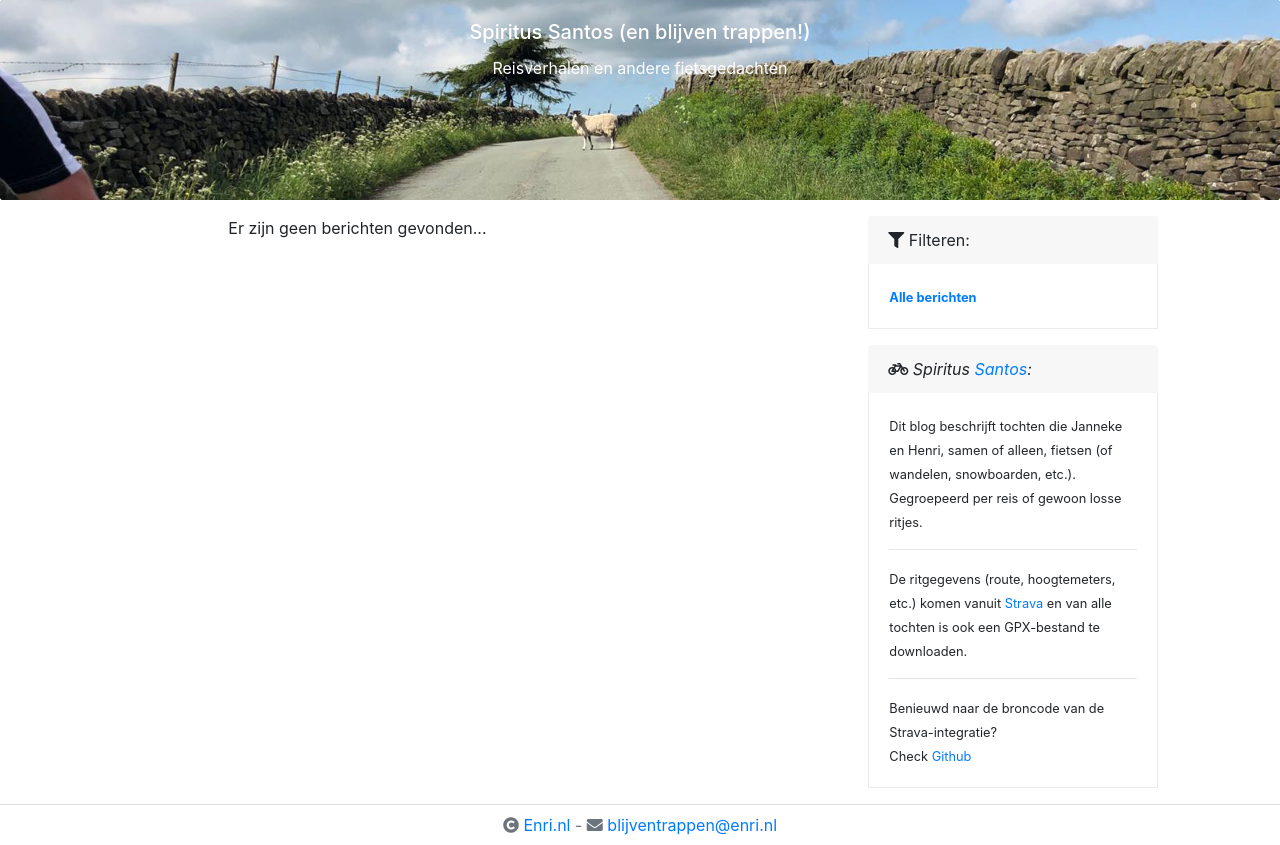
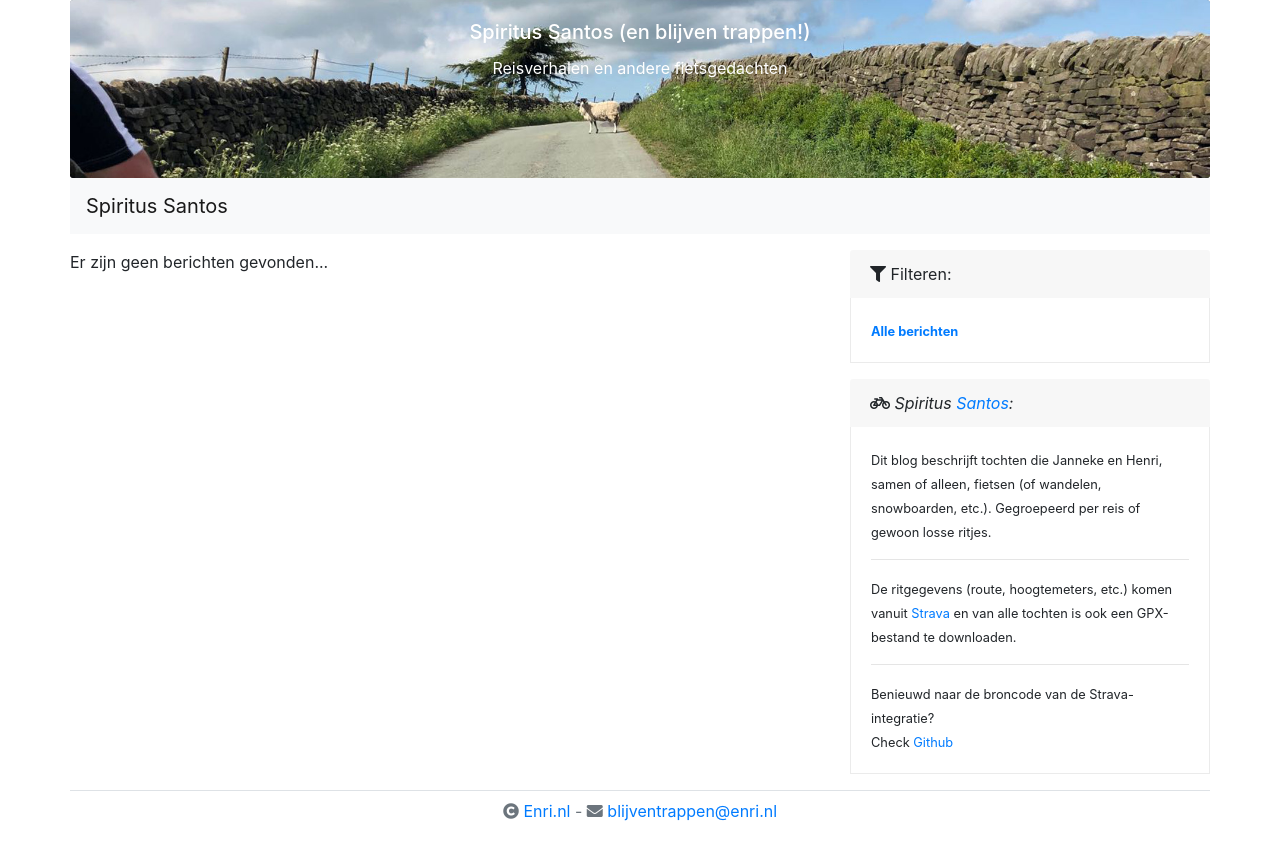
Before and after one commit to aiolos/streber, a Symfony app: template templates/views/blog/index.html.twig in a window 1280 px wide. After the commit the page ends 821 px from the top, so only its background shows below. Run offline with Twig, Linux system fonts and the light colour scheme; the template is opened without the code that fills it, so the values that code supplies are empty; some libraries are stand-ins or nearby versions.

Commit message:
Improve navigation

```diff
--- a/templates/blog.html.twig
+++ b/templates/blog.html.twig
@@ -5,23 +5,25 @@
         <meta name="viewport" content="width=device-width, initial-scale=1">
         <title>{% block title %}Spiritus Santos en Blijven trappen!{% endblock %}</title>
         {% block stylesheets %}{% endblock %}
-        <link rel="stylesheet" href="https://use.fontawesome.com/releases/v5.8.1/css/all.css" integrity="sha384-50oBUHEmvpQ+1lW4y57PTFmhCaXp0ML5d60M1M7uH2+nqUivzIebhndOJK28anvf" crossorigin="anonymous">        <link rel="stylesheet" href="https://stackpath.bootstrapcdn.com/bootstrap/4.1.2/css/bootstrap.min.css" integrity="sha384-Smlep5jCw/wG7hdkwQ/Z5nLIefveQRIY9nfy6xoR1uRYBtpZgI6339F5dgvm/e9B" crossorigin="anonymous">
+        <link rel="stylesheet" href="https://use.fontawesome.com/releases/v5.8.1/css/all.css" integrity="sha384-50oBUHEmvpQ+1lW4y57PTFmhCaXp0ML5d60M1M7uH2+nqUivzIebhndOJK28anvf" crossorigin="anonymous">
+        <link rel="stylesheet" href="https://stackpath.bootstrapcdn.com/bootstrap/4.1.2/css/bootstrap.min.css" integrity="sha384-Smlep5jCw/wG7hdkwQ/Z5nLIefveQRIY9nfy6xoR1uRYBtpZgI6339F5dgvm/e9B" crossorigin="anonymous">
         <link rel="stylesheet" type="text/css" href="https://cdn.datatables.net/1.10.16/css/jquery.dataTables.css">
         <link rel="stylesheet" type="text/css" href="/assets/css/blog.css">
     </head>
 
     <body>
-        <div class="container-fluid">
+        <div class="container">
             <div class="row">
                 <main role="main" class="">
                     {% include 'header.html.twig' %}
+                    {% include 'blognavigation.html.twig' %}
 
                     {% block body %}{% endblock %}
                 </main>
             </div>
         </div>
 
-        <footer class="footer mt-3 border-top p-2">
+        <footer class="footer container mt-3 border-top p-2">
             <div class="container text-center">
                 <span class="text-muted">
                     <i class="fa fa-copyright"></i> <a href="https://enri.nl">Enri.nl</a>
--- /dev/null
+++ b/templates/blognavigation.html.twig
@@ -0,0 +1,32 @@
+<nav class="navbar navbar-expand-lg navbar-light bg-light">
+    <a class="navbar-brand" href="/?group=all">Spiritus Santos</a>
+    <button class="navbar-toggler" type="button" data-toggle="collapse" data-target="#navbarSupportedContent" aria-controls="navbarSupportedContent" aria-expanded="false" aria-label="Toggle navigation">
+        <span class="navbar-toggler-icon"></span>
+    </button>
+
+    <div class="collapse navbar-collapse" id="navbarSupportedContent">
+        <ul class="navbar-nav mr-auto">
+            {#<li class="nav-item dropdown">#}
+                {#<a class="nav-link dropdown-toggle" href="#" id="navbarDropdown" role="button" data-toggle="dropdown" aria-haspopup="true" aria-expanded="false">#}
+                    {#Vakanties#}
+                {#</a>#}
+                {#<div class="dropdown-menu" aria-labelledby="navbarDropdown">#}
+                    {#{% for groupFilter in groups %}#}
+                        {#<a href="{% if groupFilter.slug %}/reis/{{ groupFilter.slug }}{% else %}/?group={{ groupFilter.id }}{% endif %}"#}
+                           {#class="dropdown-item">#}
+                            {#{{ groupFilter.title }}#}
+                        {#</a>#}
+                    {#{% endfor %}#}
+                {#</div>#}
+            {#</li>#}
+            {% for groupFilter in groups %}
+                <li class="nav-item">
+                    <a href="{% if groupFilter.slug %}/reis/{{ groupFilter.slug }}{% else %}/?group={{ groupFilter.id }}{% endif %}"
+                       class="nav-link {% if group == groupFilter.id %}active{% endif %}">
+                        {{ groupFilter.title }}
+                    </a>
+                </li>
+            {% endfor %}
+        </ul>
+    </div>
+</nav>
--- a/templates/views/blog/index.html.twig
+++ b/templates/views/blog/index.html.twig
@@ -1,8 +1,8 @@
 {% extends 'blog.html.twig' %}
 
 {% block body %}
-<div class="row m-1 m-md-0">
-    <div class="offset-xl-2 offset-lg-0 col-xl-6 col-lg-9 col-md-9 col-12">
+<div class="row">
+    <div class="col-xl-8 col-lg-8 col-md-8 col-12">
         {% if activeGroup %}
             <div class="row mt-3">
                 <div class="col-12">
@@ -55,7 +55,7 @@
             </div>
         {% endif %}
     </div>
-    <div class="col-lg-3 col-md-3 col-12">
+    <div class="col-xl-4 col-lg-4 col-md-4 col-12">
         <div class="row mt-3">
             <div class="col-12">
                 <div class="card">
--- a/templates/views/blog/view.html.twig
+++ b/templates/views/blog/view.html.twig
@@ -1,8 +1,8 @@
 {% extends 'blog.html.twig' %}
 
 {% block body %}
-    <div class="row m-1 m-md-0">
-        <div class="offset-xl-2 col-xl-8 col-12">
+    <div class="row">
+        <div class="col-12">
             <div class="row">
                 <div class="col-md-7">
                     <div class="d-none d-md-flex justify-content-between flex-wrap flex-md-nowrap align-items-center pt-3 pb-0 mb-0">
```
Also changed, not shown: src/Controller/BlogController.php (+21 -4 lines).
